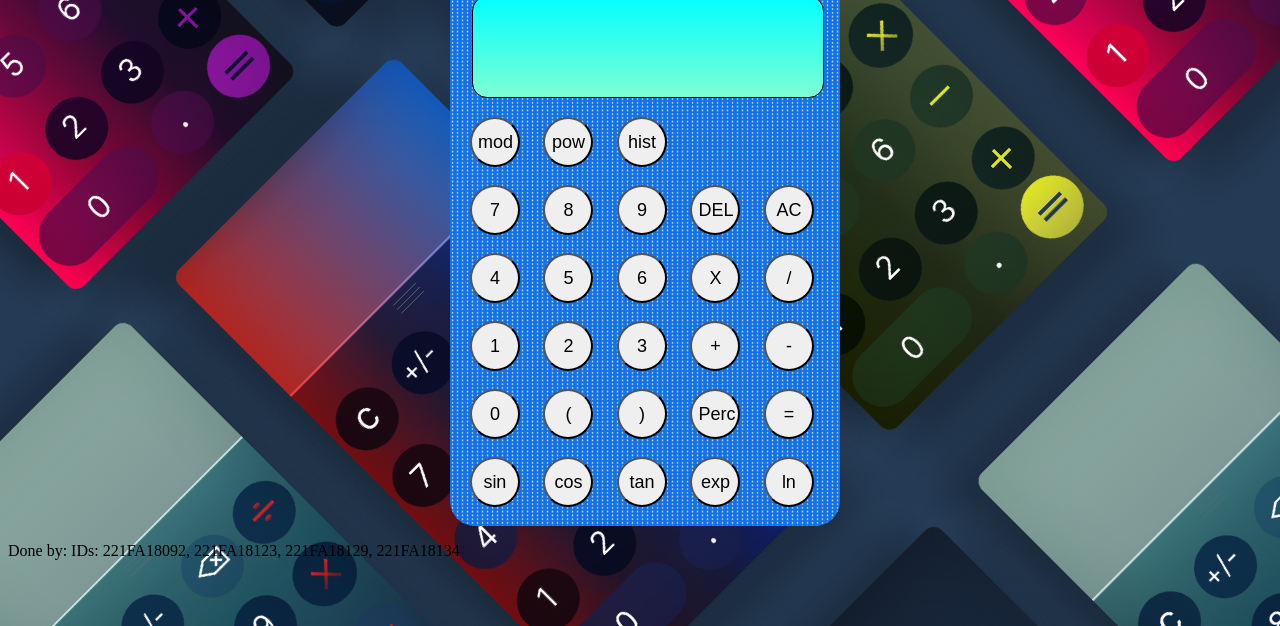
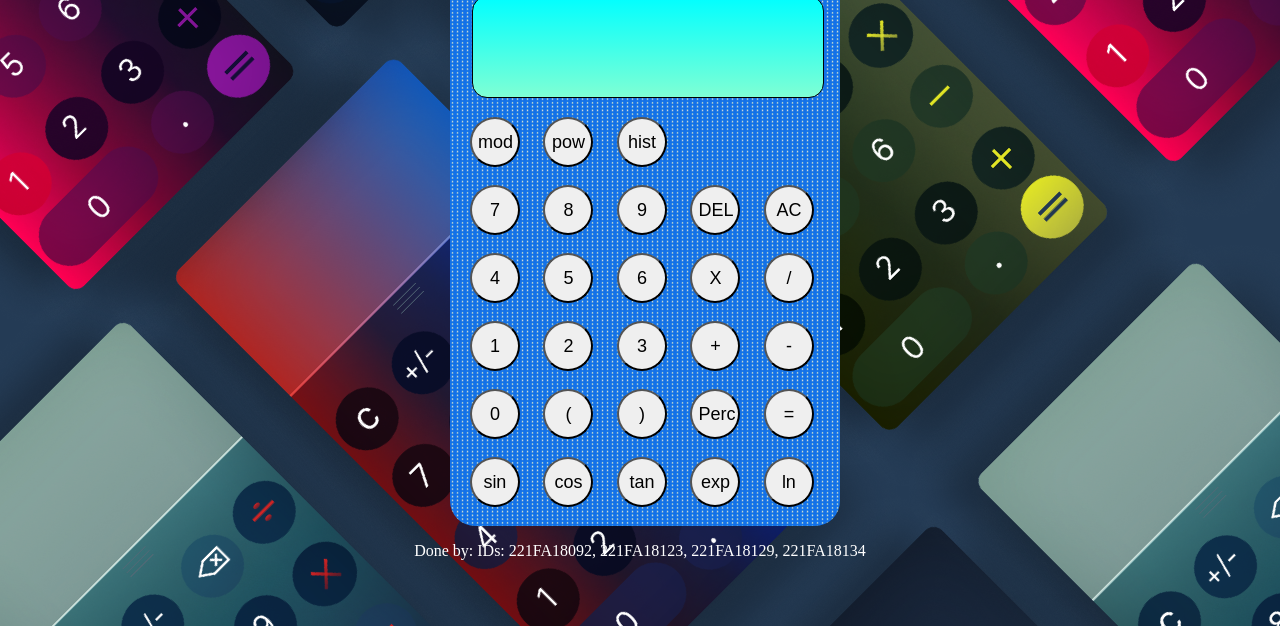
Before and after one commit to PVRNSurendra/MyProject1, a plain HTML site: page index.html in a window 1280 px wide. Shown: the part 174-800 px from the top of the page. Drawn offline with Linux system fonts and the light colour scheme.

Commit message:
Update index.html

```diff
--- a/index.html
+++ b/index.html
@@ -62,7 +62,7 @@
     </div>
 
      <footer>
-            <p>
+            <p style="text-align: center; color:white">
             Done by:
             IDs: 221FA18092, 221FA18123, 221FA18129, 221FA18134
             </p>
```
